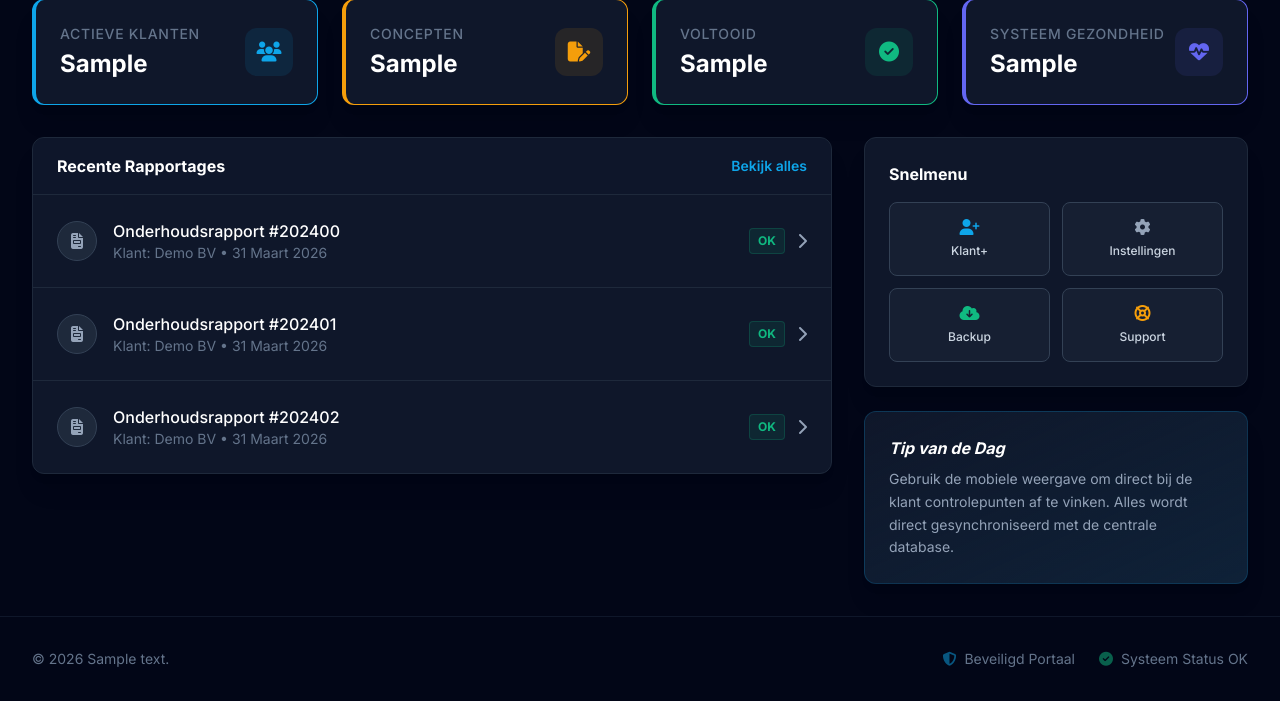
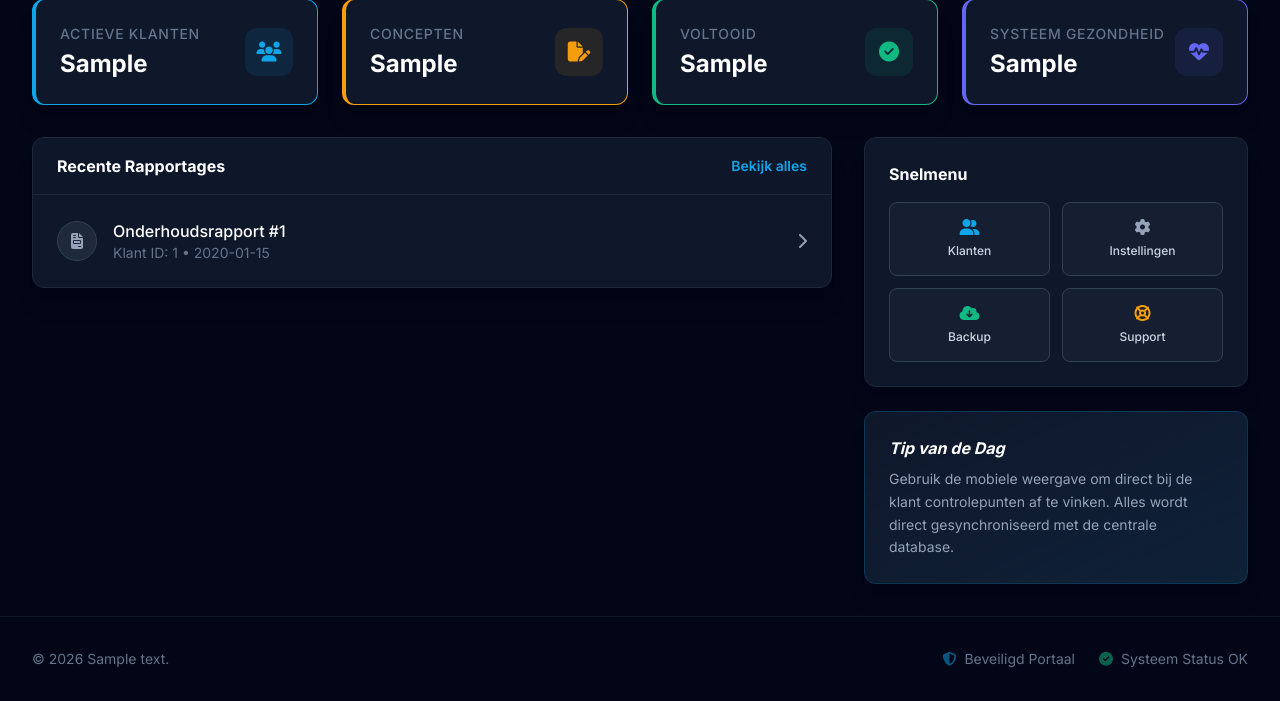
Before and after one commit to Ivoozz/periodiek-systeembeheer, a FastAPI app: template app/templates/admin/dashboard.html in a window 1280 px wide. Shown: the part 194-895 px from the top of the page. Run offline with FastAPI, Linux system fonts and the light colour scheme; the template is opened without the code that fills it: most values are stand-ins (such as "Sample title", 1, 10 or a date in 2020); grey boxes marked "Sample" are stand-in pictures; parts of the project's set-up code (start-up, migrations or seed data) failed here and were passed over; some libraries are stand-ins or nearby versions.

Commit message:
Fix: restore dynamic data fetching and functional links in dashboard

```diff
--- a/app/main.py
+++ b/app/main.py
@@ -9,7 +9,7 @@ import logging
 import hashlib
 
 from app.db.session import engine, Base, get_db
-from app.models import SystemSettings, User
+from app.models import SystemSettings, User, Report
 from app.routers import users, reports, settings, customers, auth
 from app.core.auth import get_current_user, require_behandelaar
 from app.api.v1 import external
@@ -108,7 +108,25 @@ async def login_page(request: Request, db: Session = Depends(get_db)):
 @app.get("/dashboard")
 async def dashboard_page(request: Request, db: Session = Depends(get_db), current_user: User = Depends(get_current_user)):
     settings = get_system_settings(db)
-    return templates.TemplateResponse("admin/dashboard.html", {"request": request, "settings": settings, "user": current_user})
+
+    # Haal echte statistieken op
+    stats = {
+        "active_customers": db.query(User).filter(User.role == "Klant").count(),
+        "pending_reports": 0,
+        "completed_checks": db.query(Report).count(),
+        "system_health": "100%"
+    }
+
+    # Haal laatste 5 rapportages op
+    recent_reports = db.query(Report).order_by(Report.created_at.desc()).limit(5).all()
+
+    return templates.TemplateResponse("admin/dashboard.html", {
+        "request": request,
+        "settings": settings,
+        "user": current_user,
+        "stats": stats,
+        "recent_reports": recent_reports
+    })
 
 @app.get("/admin/instellingen")
 async def settings_page(request: Request, db: Session = Depends(get_db), current_user: User = Depends(require_behandelaar)):
--- a/app/templates/admin/dashboard.html
+++ b/app/templates/admin/dashboard.html
@@ -71,24 +71,28 @@
             <div class="card">
                 <div class="px-6 py-4 border-b border-slate-800 flex items-center justify-between bg-slate-900/50">
                     <h3 class="font-bold text-white">Recente Rapportages</h3>
-                    <a href="#" class="text-sky-500 text-sm font-semibold hover:underline">Bekijk alles</a>
+                    <a href="/api/reports/history/0" class="text-sky-500 text-sm font-semibold hover:underline">Bekijk alles</a>
                 </div>
                 <div class="divide-y divide-slate-800">
-                    {% for i in range(3) %}
+                    {% for report in recent_reports %}
                     <div class="p-6 flex items-center justify-between hover:bg-slate-800/30 transition-colors">
                         <div class="flex items-center space-x-4">
                             <div class="h-10 w-10 bg-slate-800 rounded-full flex items-center justify-center border border-slate-700 text-slate-400">
                                 <i class="fas fa-file-invoice"></i>
                             </div>
                             <div>
-                                <p class="text-white font-medium">Onderhoudsrapport #{{ 202400 + i }}</p>
-                                <p class="text-slate-500 text-sm">Klant: Demo BV • 31 Maart 2026</p>
+                                <p class="text-white font-medium">Onderhoudsrapport #{{ report.id }}</p>
+                                <p class="text-slate-500 text-sm">Klant ID: {{ report.customer_id }} • {{ report.datum_uitvoering.strftime('%d-%m-%Y') }}</p>
                             </div>
                         </div>
                         <div class="flex items-center space-x-3">
-                            <span class="px-2 py-1 bg-emerald-500/10 text-emerald-500 text-xs font-bold rounded border border-emerald-500/20 uppercase">OK</span>
-                            <button class="text-slate-400 hover:text-white"><i class="fas fa-chevron-right"></i></button>
+                            <a href="/api/reports/{{ report.id }}" class="text-slate-400 hover:text-white"><i class="fas fa-chevron-right"></i></a>
                         </div>
+                    </div>
+                    {% else %}
+                    <div class="p-12 text-center">
+                        <i class="fas fa-folder-open text-slate-700 text-4xl mb-4 block"></i>
+                        <p class="text-slate-500">Nog geen rapportages gevonden.</p>
                     </div>
                     {% endfor %}
                 </div>
@@ -100,14 +104,14 @@
             <div class="card p-6">
                 <h3 class="font-bold text-white mb-4">Snelmenu</h3>
                 <div class="grid grid-cols-2 gap-3">
-                    <button class="flex flex-col items-center justify-center p-4 bg-slate-800/50 hover:bg-slate-800 rounded-lg border border-slate-700 transition-all group">
-                        <i class="fas fa-user-plus text-sky-500 mb-2 group-hover:scale-110 transition-transform"></i>
-                        <span class="text-xs font-medium text-slate-300">Klant+</span>
-                    </button>
-                    <button class="flex flex-col items-center justify-center p-4 bg-slate-800/50 hover:bg-slate-800 rounded-lg border border-slate-700 transition-all group">
+                    <a href="/api/customers" class="flex flex-col items-center justify-center p-4 bg-slate-800/50 hover:bg-slate-800 rounded-lg border border-slate-700 transition-all group">
+                        <i class="fas fa-user-group text-sky-500 mb-2 group-hover:scale-110 transition-transform"></i>
+                        <span class="text-xs font-medium text-slate-300">Klanten</span>
+                    </a>
+                    <a href="/admin/instellingen" class="flex flex-col items-center justify-center p-4 bg-slate-800/50 hover:bg-slate-800 rounded-lg border border-slate-700 transition-all group">
                         <i class="fas fa-gear text-slate-400 mb-2 group-hover:rotate-90 transition-transform duration-500"></i>
                         <span class="text-xs font-medium text-slate-300">Instellingen</span>
-                    </button>
+                    </a>
                     <button class="flex flex-col items-center justify-center p-4 bg-slate-800/50 hover:bg-slate-800 rounded-lg border border-slate-700 transition-all group">
                         <i class="fas fa-cloud-arrow-down text-emerald-500 mb-2 group-hover:-translate-y-1 transition-transform"></i>
                         <span class="text-xs font-medium text-slate-300">Backup</span>
```
